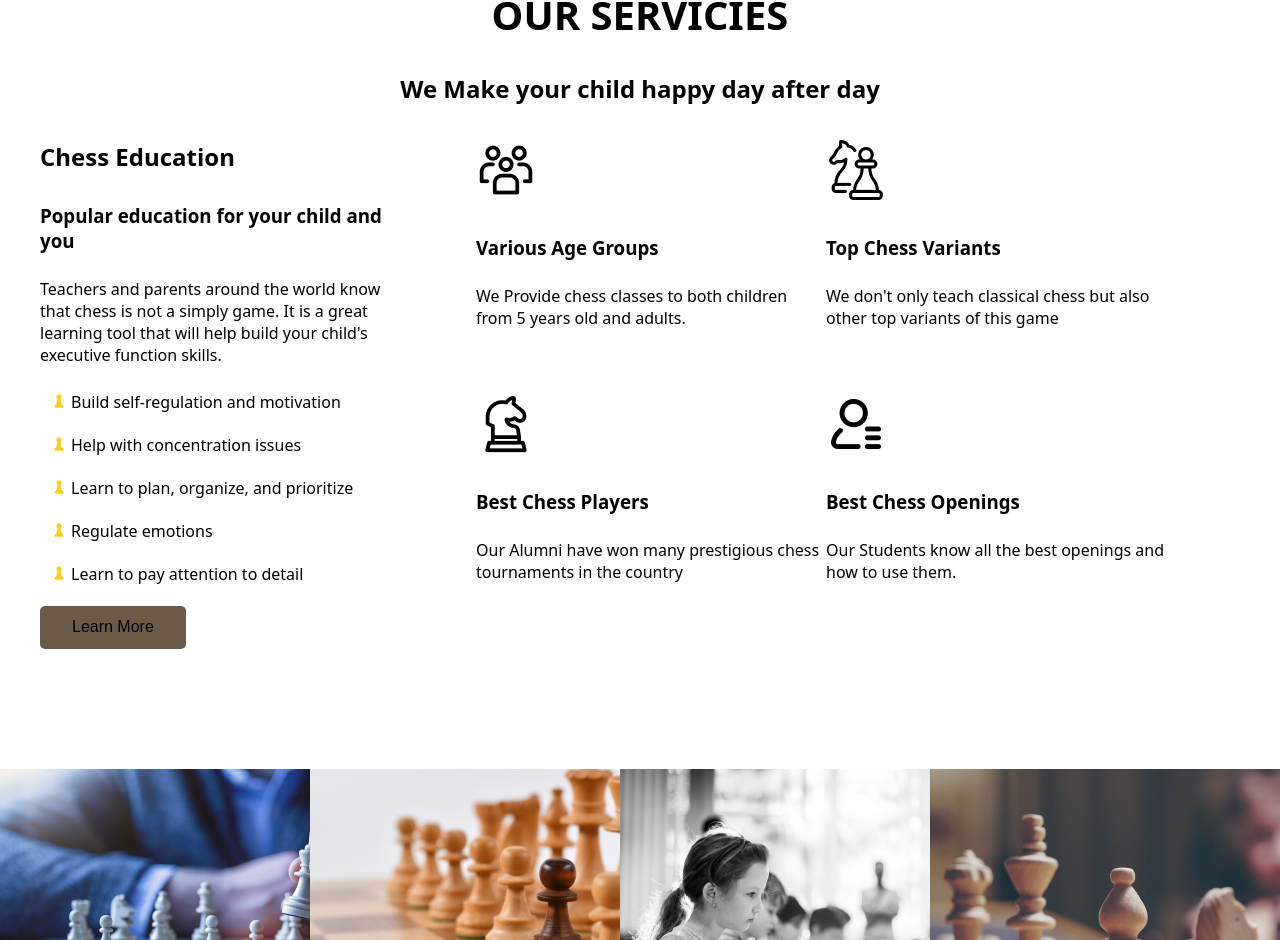
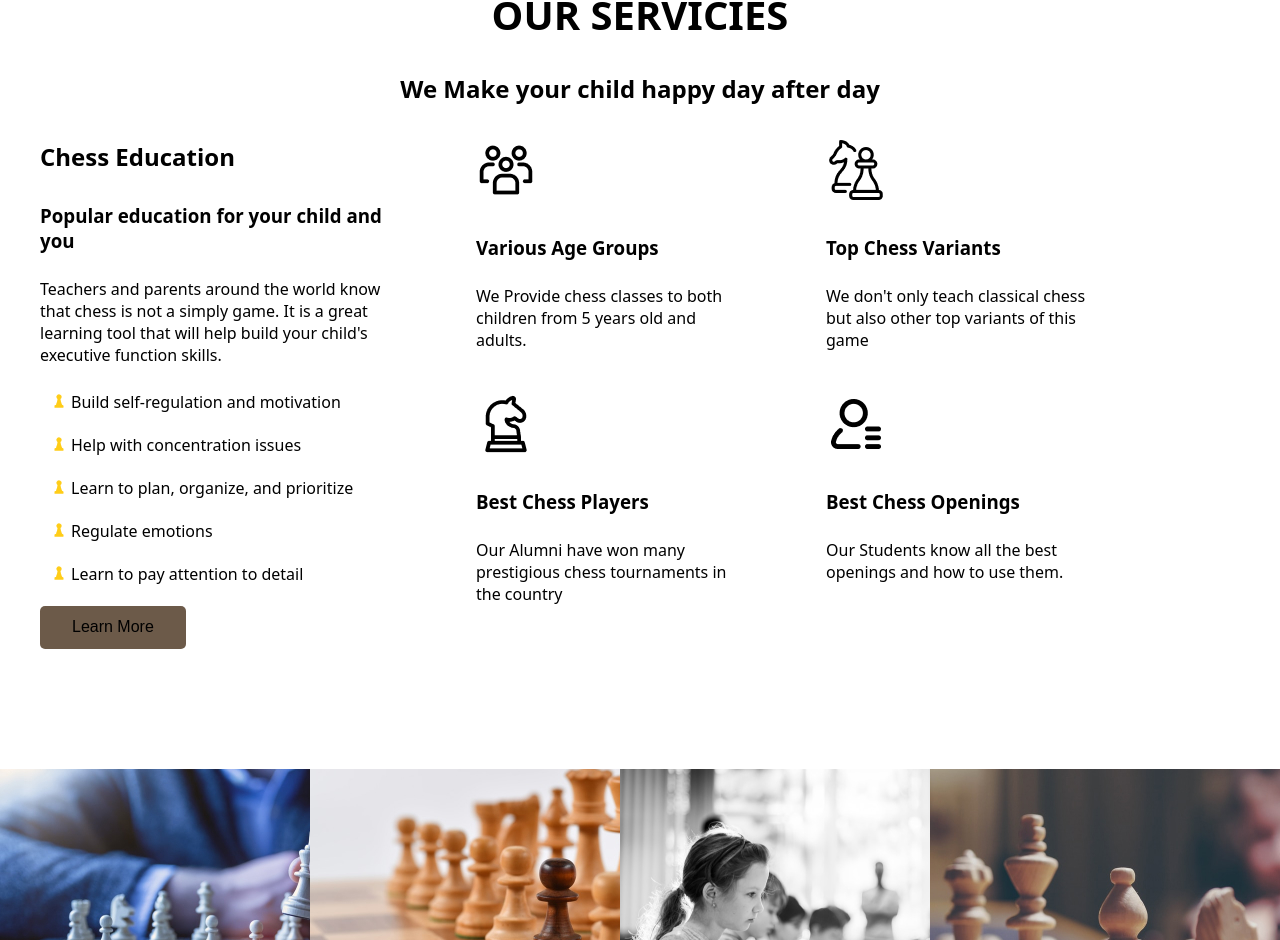
Before and after one commit to Riccardouras/proj-html-vuejs, a Vue app: page / in a window 1280 px wide. Shown: the part 890-1830 px from the top of the page. Built offline with nearby package versions, Linux system fonts and the light colour scheme.

Commit message:
altre modifiche last minute

```diff
--- a/src/scss/style.scss
+++ b/src/scss/style.scss
@@ -33,6 +33,7 @@ body{
 }
 .half{
   width: calc(100% / 2);
+  padding-right: 80px;
 }
 .halfh{
   height: calc(100% / 2);
```
